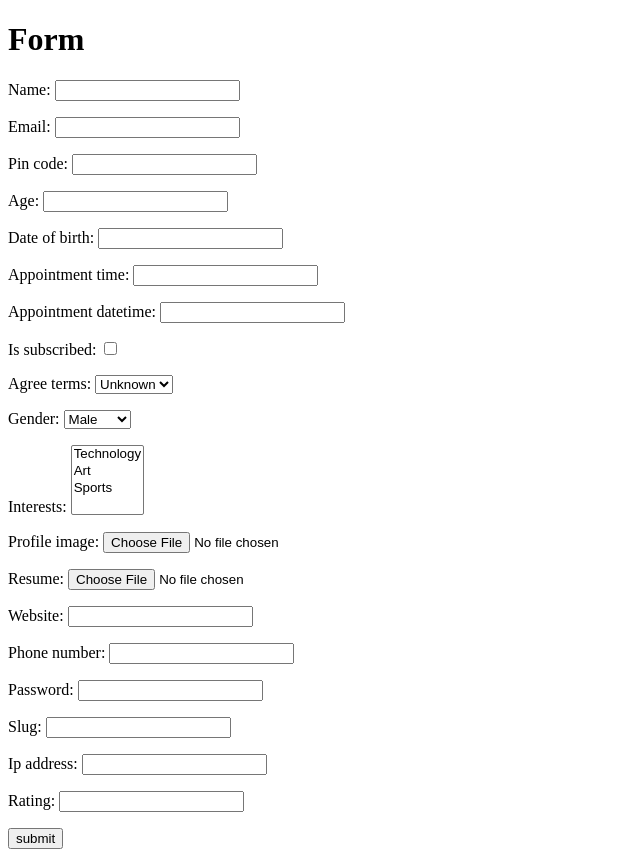
After one commit to harsh-kikani/Django-Training, a Django app: page /student/demo-form/ in a window 1280 px wide. The commit adds this page. Shown: the whole page, without its empty margins (0-640 px from the left). Run offline with Django 5.2, Linux system fonts and the light colour scheme.

Commit message:
form field type argument and POST Request

```diff
--- a/ch4/student/forms.py
+++ b/ch4/student/forms.py
@@ -1,12 +1,75 @@
 from django import forms
+from django.core.validators import MinLengthValidator
 
 
+# class Registration(forms.Form):
+#     first_name = forms.CharField()
+#     last_name = forms.CharField()
+#     email = forms.EmailField()
+#     city = forms.CharField()
+
 class Registration(forms.Form):
-    first_name = forms.CharField()
-    last_name = forms.CharField()
+    Name = forms.CharField()
     email = forms.EmailField()
-    city = forms.CharField()
+    password = forms.CharField(widget=forms.PasswordInput)
+
 
 class Login(forms.Form):
     email = forms.EmailField()
     password = forms.CharField()
+
+
+#--------------Field Type example---------------
+GENDER_CHOICES = [
+    ('M', 'Male'),
+    ('F', 'Female'),
+    ('O', 'Other'),]
+
+INTERESTS_CHOICES = [
+    ('tech', 'Technology'),
+    ('art', 'Art'),
+    ('sports', 'Sports'),]
+
+
+class DemoForm(forms.Form):
+    # Basic fields
+    name = forms.CharField()
+    email = forms.EmailField()
+    pin_code = forms.IntegerField()
+
+    #Additional Field Types
+    age = forms.FloatField()
+    date_of_birth = forms.DateField()
+    appointment_time = forms.TimeField()
+    appointment_datetime = forms.DateTimeField()
+    is_subscribed = forms.BooleanField()
+    agree_terms = forms.NullBooleanField()
+
+    # Choice Fields
+    gender = forms.ChoiceField(choices=GENDER_CHOICES)
+
+    interests = forms.MultipleChoiceField(choices=INTERESTS_CHOICES)
+
+    #File and url fields
+    profile_image = forms.ImageField()
+    resume = forms.FileField()
+    website = forms.URLField()
+
+    #other specialized fields
+    phone_number = forms.RegexField(regex=r'^\+?1?\d{9,15}$')
+    password = forms.CharField(widget=forms.PasswordInput())
+    slug = forms.SlugField()
+    ip_address = forms.GenericIPAddressField()
+    rating = forms.DecimalField()
+
+
+
+# class DemoForm(forms.Form):
+#     name = forms.CharField(
+#         label="Full Name",
+#         max_length=100,
+#         label_suffix=":",
+#         initial="Enter your full name",
+#         help_text="Enter your legal name here",
+#         validators=[MinLengthValidator(3)]
+#     )
--- /dev/null
+++ b/ch4/student/templates/student/demoform.html
@@ -0,0 +1,16 @@
+<!DOCTYPE html>
+<html lang="en">
+<head>
+  <meta charset="UTF-8">
+  <meta name="viewport" content="width=device-width, initial-scale=1.0">
+  <title>demoform</title>
+</head>
+<body>
+    <h1>Form</h1>
+
+    <form action="">
+    {{form.as_p}}
+    <input type="submit" value="submit">
+    </form>
+</body>
+</html>
--- a/ch4/student/templates/student/registration.html
+++ b/ch4/student/templates/student/registration.html
@@ -8,8 +8,9 @@
 <body>
     <h1>Student Registration</h1>
 
-    <form action="">
-    {{form}}
+    <form action="" method="post">
+      {% csrf_token %}
+      {{form.as_p}}
     <input type="submit" value="Submit">
     </form>
 
--- a/ch4/student/urls.py
+++ b/ch4/student/urls.py
@@ -1,7 +1,10 @@
 from django.urls import path
-from student.views import registration, login
+from student.views import registration, login, demo_form, reg_success
 
 urlpatterns = [
     path('register/', registration, name ='registration'),
     path('login/', login, name ='login'),
+    path('demo-form/', demo_form, name='demo_form'),
+    path('success/', reg_success, name ='reg_success'),
+
 ]
--- a/ch4/student/views.py
+++ b/ch4/student/views.py
@@ -1,14 +1,30 @@
 from django.shortcuts import render
-from student.forms import Registration, Login
+from student.forms import Registration, Login, DemoForm
+from django.http import HttpResponseRedirect
 
 # Create your views here.
 
 
 
-def registration(req):
-    fm = Registration()
+def registration(request):
+    if request.method == 'POST':
+        form = Registration(request.POST)
+        if form.is_valid():
+            name = form.cleaned_data['Name']
+            email = form.cleaned_data['email']
+            password = form.cleaned_data['password']
+            print('Name:', name)
+            print('Email:', email)
+            print('Password:', password)
+            return HttpResponseRedirect('/student/success/')
+
+    else:
+        form = Registration()
     # fm = Registration(field_order=['email', 'city'])
-    return render(req, 'student/registration.html', {'form': fm})
+    return render(request, 'student/registration.html', {'form': form})
+
+def reg_success(request):
+    return render(request, 'student/success.html')
 
 def login(req):
     fm = Login()
@@ -28,3 +44,11 @@ def login(req):
     #     'email': 'mehul@example.com','password': '1234'})
 
     return render(req, 'student/login.html', {'form': fm})
+
+
+
+#------------------DEMOFORM--------------------
+
+def demo_form(request):
+    form = DemoForm()
+    return render(request, 'student/demoform.html', {'form': form})
```
Also changed, not shown: ch4/student/templates/student/success.html (added, +11 -0 lines).
